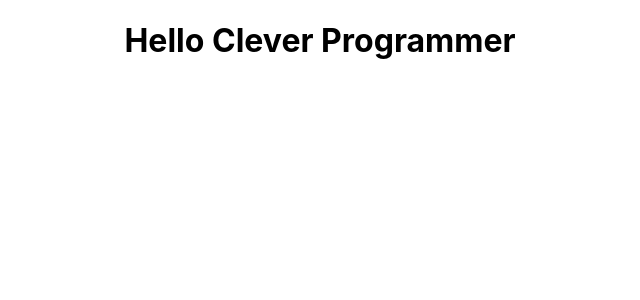
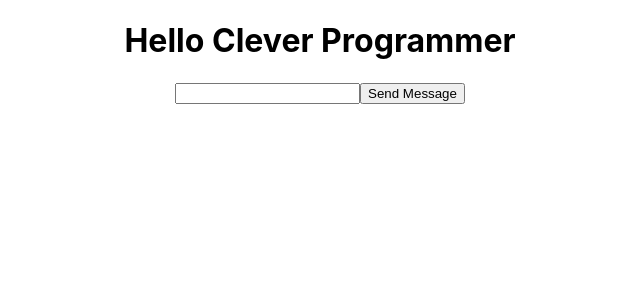
Before and after one commit to Jonnathandor/react-facebook-messenger-clone, a React (Create React App) app: page / in a window 1280 px wide. Shown: the top 300 px of the page, without its empty margins (320-960 px from the left). Built offline with nearby package versions, Linux system fonts and the light colour scheme.

Commit message:
added basic layout

```diff
--- a/src/App.js
+++ b/src/App.js
@@ -1,9 +1,33 @@
+import { useState } from 'react';
 import './App.css';
 
 function App() {
+  const [input, setInput] = useState('');
+  const [messages, setMessages] = useState([]);
+
+  const sendMessage = (e) => {
+    e.preventDefault();
+    setMessages([...messages, input]);
+    setInput('');
+  }
+
+  console.log(input);
+  console.log(messages);
+
   return (
     <div className="App">
       <h1>Hello Clever Programmer</h1>
+
+      <form>
+        <input value={input} onChange={e => setInput(e.target.value)}/>
+        <button type="submit" onClick={sendMessage}>Send Message</button>
+      </form>
+
+      {
+        messages.map((message, index) => (
+          <p key={index}>{message}</p>
+        ))
+      }
     </div>
   );
 }
```
